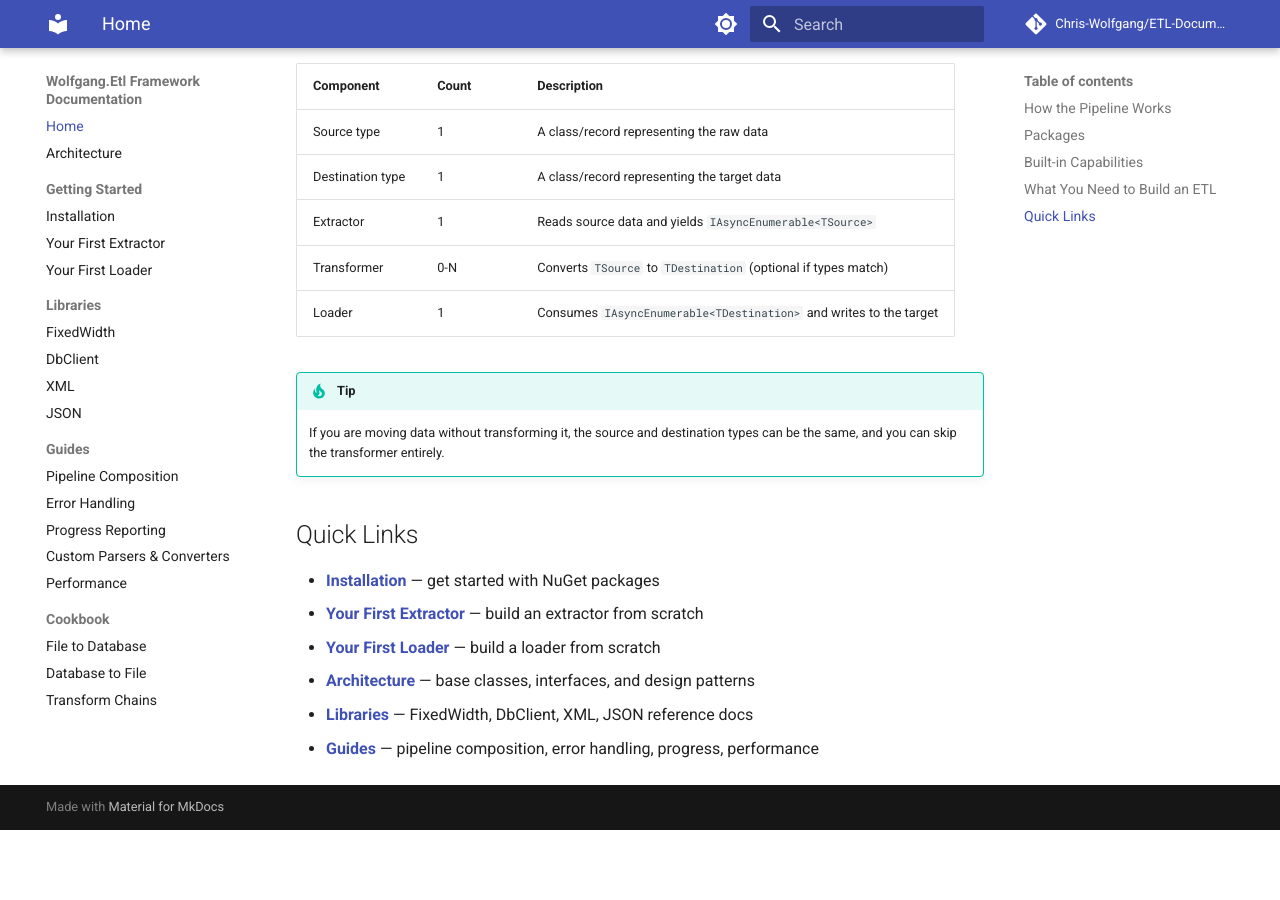
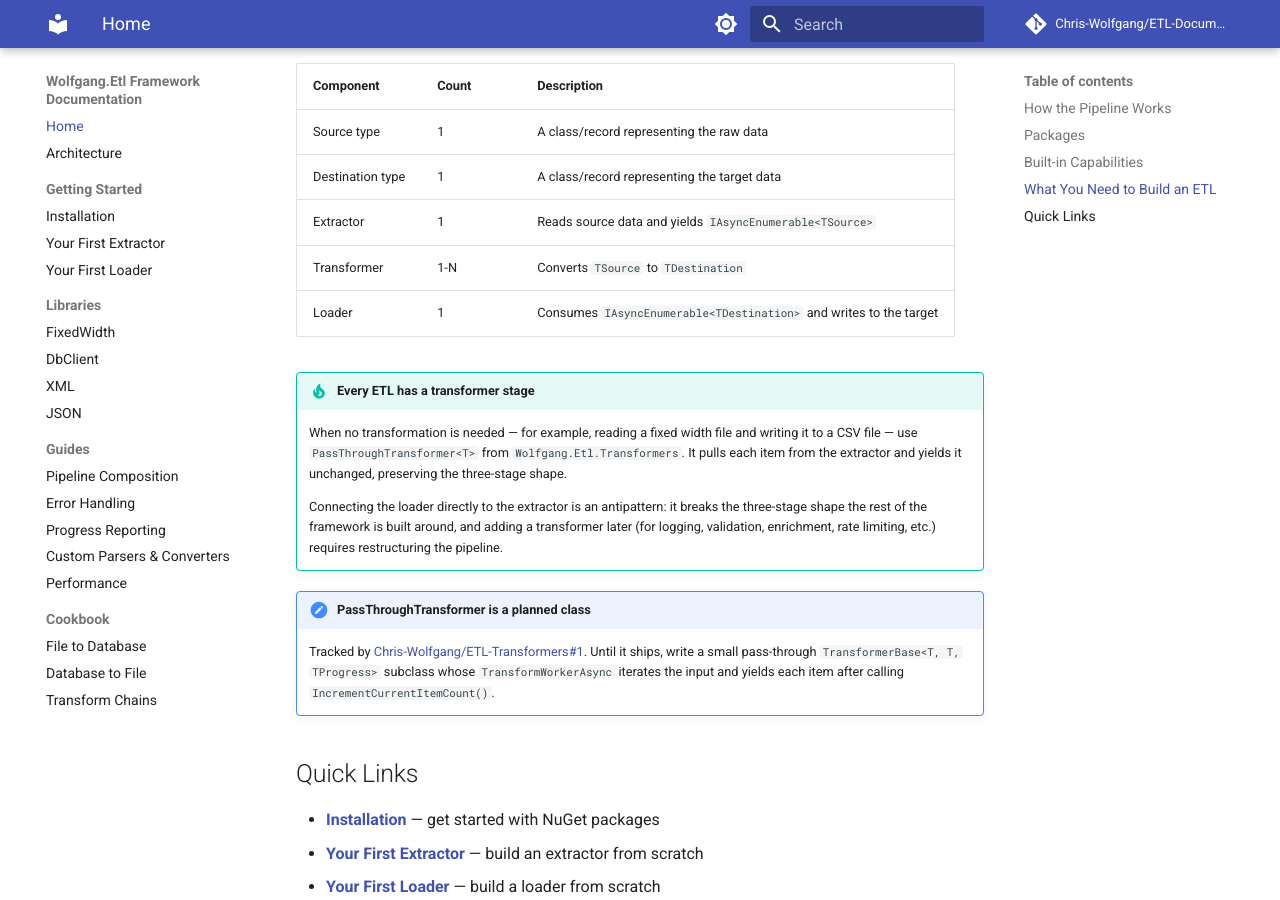
Before and after one commit to Chris-Wolfgang/ETL-Documentation, an MkDocs documentation site: the page built from docs/index.md, in a window 1280 px wide and 900 px high, scrolled down 1811 px. Built offline with MkDocs 1.6.1 and Material for MkDocs 9.7.7, drawn with Linux system fonts in a browser that asks for light colours; comment, search, counter and statistics services are not loaded; before the commit the page ends 2641 px from its top, so only the background shows below that.

Commit message:
index.md: every ETL has a transformer; reference PassThroughTransformer
Applies polish PR #8 (review comments r3114737058, r3114738827) and
the subsequent PassThroughTransformer naming + fixed-width-to-CSV
example decisions to the landing page's "What You Need to Build an
ETL" table.

Changes:
- Transformer count: "0-N" -> "1-N" (drop "optional if types match")
- Replace the "you can skip the transformer entirely" tip with an
  explicit "every ETL has a transformer stage" admonition that:
  * uses the fixed-width-to-CSV example for no-conversion-needed case
  * recommends PassThroughTransformer<T> from Wolfgang.Etl.Transformers
  * explains why the direct-wire shortcut is an antipattern (breaks
    three-stage shape; makes later additions of logging/validation/
    enrichment/rate-limiting harder)
- Add a planned-class note pointing at ETL-Transformers#1 with the
  TransformerBase<T, T, TProgress> pass-through subclass fallback

The PassThroughTransformer name (chosen over NoOpTransformer) is
tracked in Chris-Wolfgang/ETL-Transformers#1.

Source: `wiki-original-with-polish` branch, docs/wiki-original/Home.md

Co-Authored-By: Claude Opus 4.6 <noreply@anthropic.com>

```diff
--- a/docs/index.md
+++ b/docs/index.md
@@ -56,11 +56,16 @@ Every extractor, transformer, and loader built on the base classes gets these fe
 | Source type | 1 | A class/record representing the raw data |
 | Destination type | 1 | A class/record representing the target data |
 | Extractor | 1 | Reads source data and yields `IAsyncEnumerable<TSource>` |
-| Transformer | 0-N | Converts `TSource` to `TDestination` (optional if types match) |
+| Transformer | 1-N | Converts `TSource` to `TDestination` |
 | Loader | 1 | Consumes `IAsyncEnumerable<TDestination>` and writes to the target |
 
-!!! tip
-    If you are moving data without transforming it, the source and destination types can be the same, and you can skip the transformer entirely.
+!!! tip "Every ETL has a transformer stage"
+    When no transformation is needed — for example, reading a fixed width file and writing it to a CSV file — use `PassThroughTransformer<T>` from `Wolfgang.Etl.Transformers`. It pulls each item from the extractor and yields it unchanged, preserving the three-stage shape.
+
+    Connecting the loader directly to the extractor is an antipattern: it breaks the three-stage shape the rest of the framework is built around, and adding a transformer later (for logging, validation, enrichment, rate limiting, etc.) requires restructuring the pipeline.
+
+!!! note "PassThroughTransformer<T> is a planned class"
+    Tracked by [Chris-Wolfgang/ETL-Transformers#1](https://github.com/Chris-Wolfgang/ETL-Transformers/issues/1). Until it ships, write a small pass-through `TransformerBase<T, T, TProgress>` subclass whose `TransformWorkerAsync` iterates the input and yields each item after calling `IncrementCurrentItemCount()`.
 
 ## Quick Links
 
```
